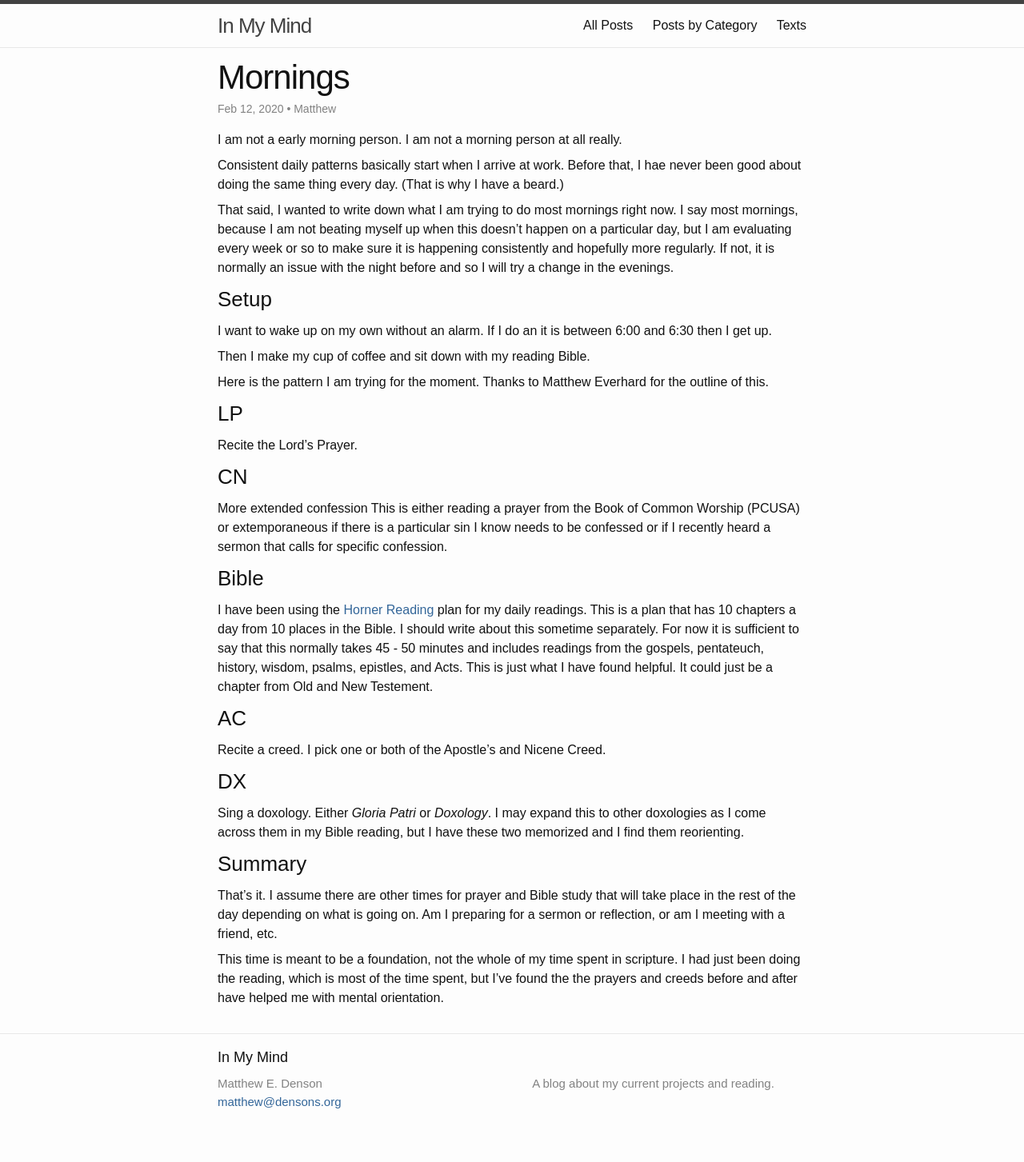
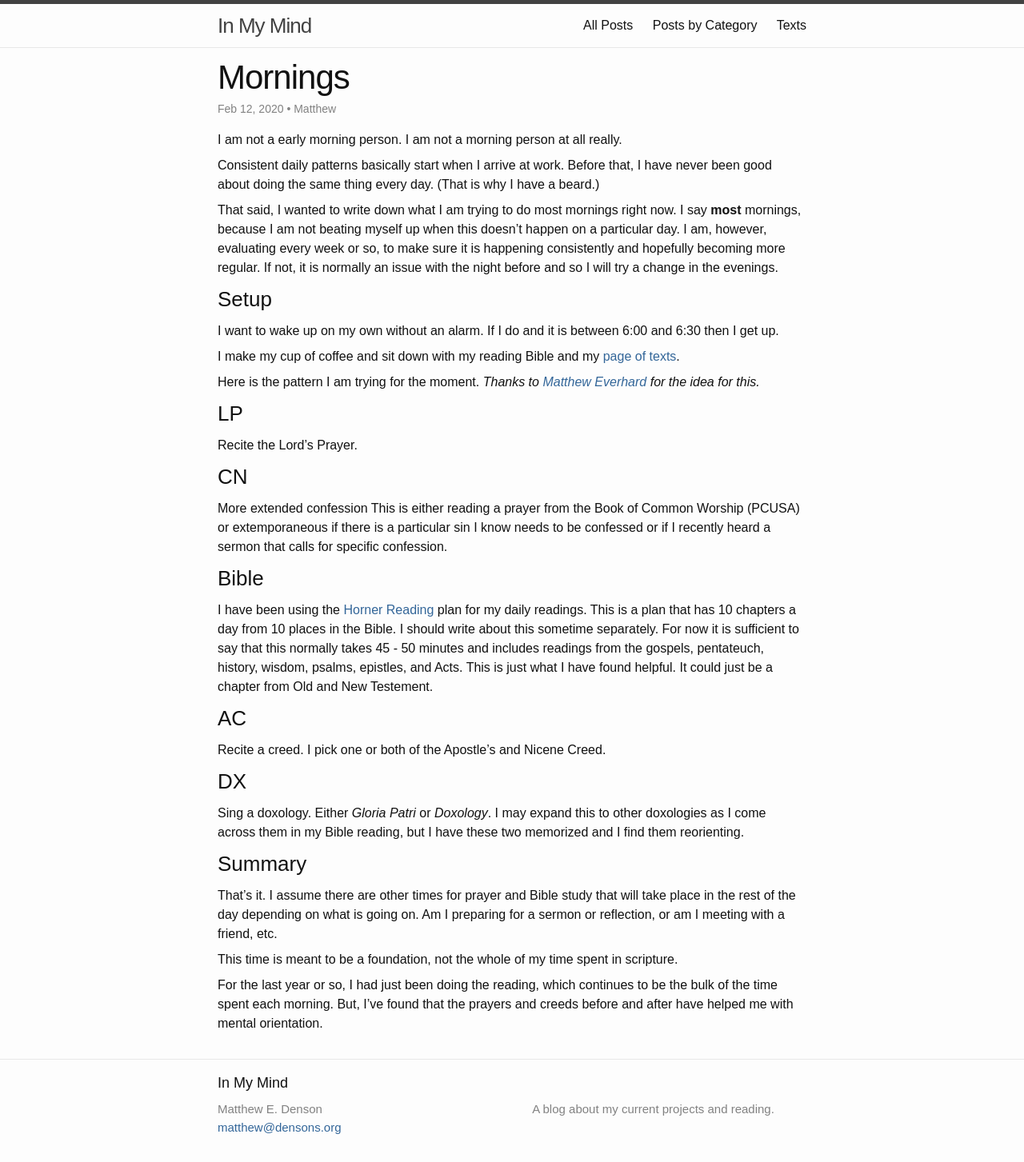
Before and after one commit to mdenson-dayspring/mdenson-dayspring.github.io, a Jekyll site: the page built from _posts/2020-02-12-mornings.md, in a window 1280 px wide. Shown: the whole page at 80% size. Built offline with Jekyll 4.4.1, drawn with Linux system fonts in a browser that asks for light colours; before the commit the page ends 1421 px from its top, so only the background shows below that.

Commit message:
Edits to the latest post

```diff
--- a/_posts/2020-02-12-mornings.md
+++ b/_posts/2020-02-12-mornings.md
@@ -19,25 +19,25 @@ I am not a early morning person. I am not a morning
 person at all really.
 
 Consistent daily patterns basically start when I arrive at work.
-Before that, I hae never been good about doing the same thing every
+Before that, I have never been good about doing the same thing every
 day. (That is why I have a beard.)
 
 That said, I wanted to write down what I am trying to do most mornings
-right now. I say most mornings, because I am not beating myself up when
-this doesn't happen on a particular day, but I am evaluating every week
-or so to make sure it is happening consistently and hopefully more regularly.
+right now. I say **most** mornings, because I am not beating myself up when
+this doesn't happen on a particular day. I am, however, evaluating every week
+or so, to make sure it is happening consistently and hopefully becoming more regular.
 If not, it is normally an issue with the night before and so I will try
 a change in the evenings.
 
 ### Setup
 
-I want to wake up on my own without an alarm. If I do an it is between 6:00
+I want to wake up on my own without an alarm. If I do and it is between 6:00
 and 6:30 then I get up.
 
-Then I make my cup of coffee and sit down with my reading Bible.
+I make my cup of coffee and sit down with my reading Bible and my [page of texts](/texts/).
 
-Here is the pattern I am trying for the moment. Thanks to Matthew Everhard for
-the outline of this.
+Here is the pattern I am trying for the moment. _Thanks to [Matthew Everhard](https://youtu.be/yL3suvdreiE) for
+the idea for this._
 
 ### LP
 
@@ -76,6 +76,8 @@ take place in the rest of the day depending on what is going on. Am I preparing
 for a sermon or reflection, or am I meeting with a friend, etc.
 
 This time is meant to be a foundation, not the whole of my time spent in
-scripture. I had just been doing the reading, which is most of the time
-spent, but I've found the the prayers and creeds before and after have
+scripture.
+
+For the last year or so, I had just been doing the reading, which continues to be the bulk of the time
+spent each morning. But, I've found that the prayers and creeds before and after have
 helped me with mental orientation.
```
